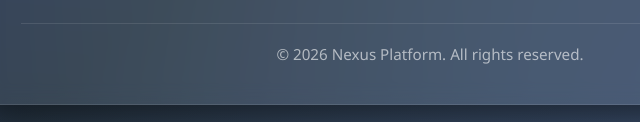
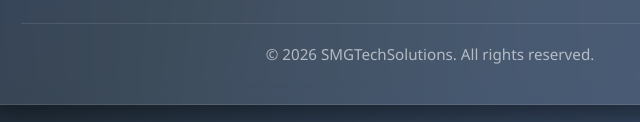
Before and after one commit to gouseshake0786/smgtechsolutions, a plain HTML site: page index.html in a window 1280 px wide. Shown: the part 681-803 px from the top of the page, 210-850 px from the left. Drawn offline with Linux system fonts and the light colour scheme.

```diff
--- a/index.html
+++ b/index.html
@@ -385,7 +385,7 @@
         </div>
 
         <div class="copyright">
-            &copy; 2026 Nexus Platform. All rights reserved.
+            &copy; 2026 SMGTechSolutions. All rights reserved.
         </div>
     </div>
 
@@ -516,4 +516,5 @@
         });
     </script>
 </body>
+
 </html>
```
